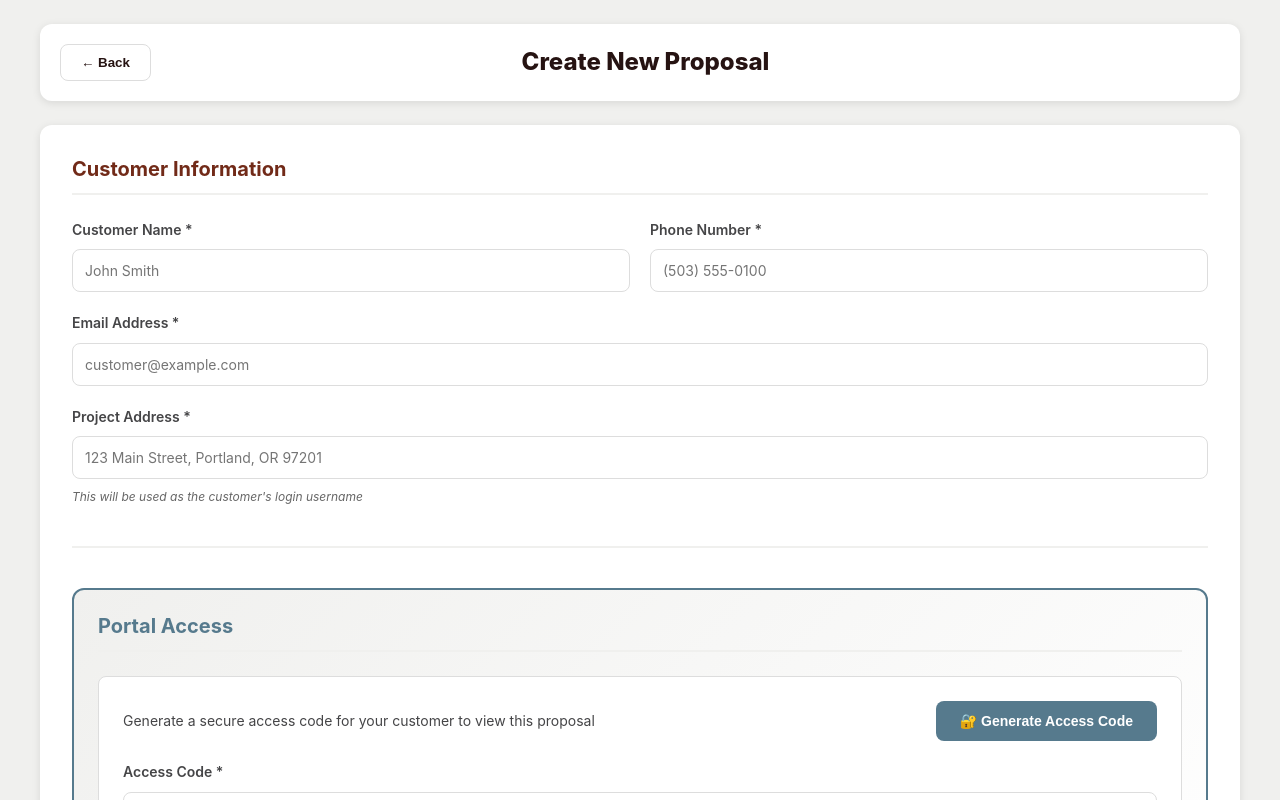
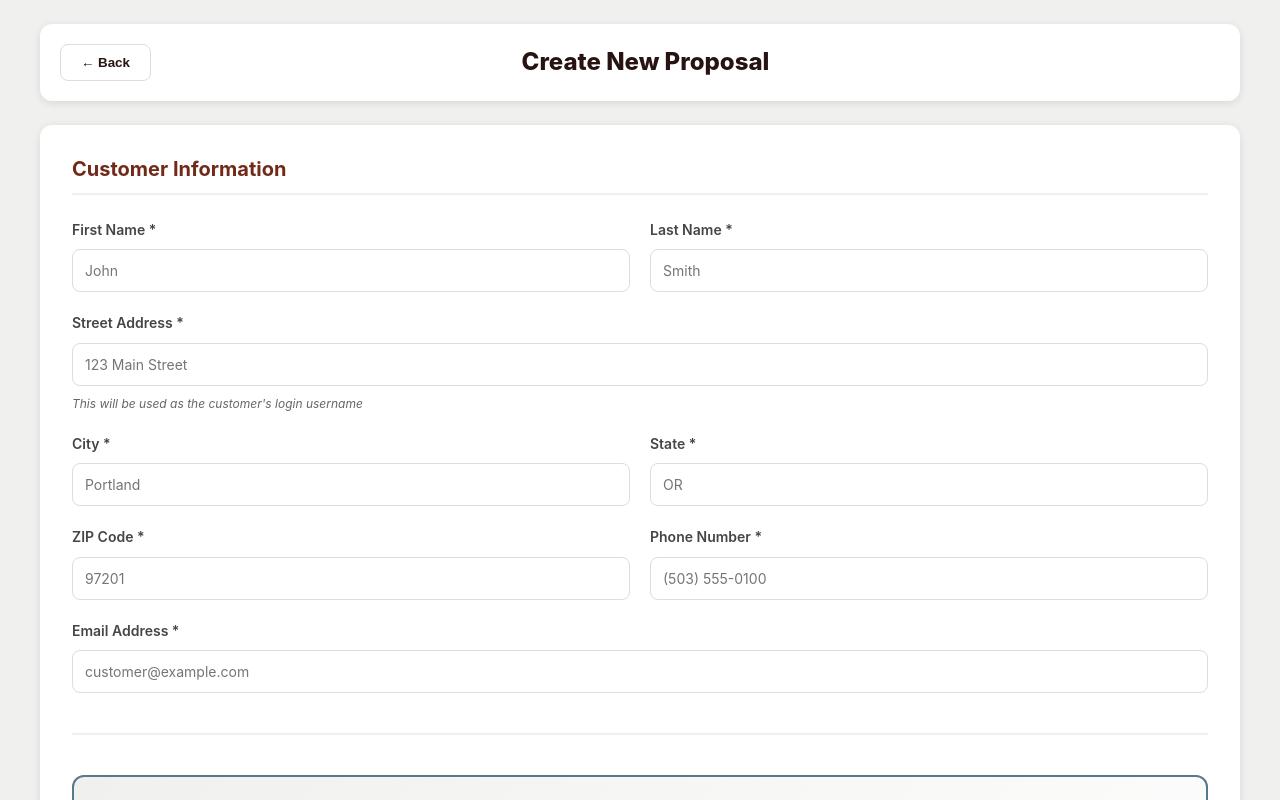
Before and after one commit to canyoncoor-sudo/canyon-customer-portal, a Next.js app: page /admin/proposals/new in a window 1280 px wide. Shown: the top 800 px of the page. Built offline with nearby package versions, Linux system fonts and the light colour scheme.

Commit message:
Remove Access Codes button, restructure proposal form with separate first/last name and complete location fields

```diff
--- a/app/admin/proposals/new/page.tsx
+++ b/app/admin/proposals/new/page.tsx
@@ -7,7 +7,8 @@ import './new-proposal.css';
 export default function NewProposal() {
   const router = useRouter();
   const [formData, setFormData] = useState({
-    customer_name: '',
+    first_name: '',
+    last_name: '',
     project_address: '',
     city: '',
     state: '',
@@ -62,7 +63,7 @@ export default function NewProposal() {
       const data = await res.json();
 
       // Show success message with access code
-      alert(`✅ Proposal created successfully!\n\nCustomer Access:\nAddress: ${formData.project_address}\nCode: ${formData.access_code}\n\nShare these credentials with your customer.`);
+      alert(`✅ Proposal created successfully!\n\nCustomer: ${formData.first_name} ${formData.last_name}\n\nCustomer Access:\nAddress: ${formData.project_address}\nCode: ${formData.access_code}\n\nShare these credentials with your customer.`);
 
       // Store the job ID and redirect to dashboard to see the new proposal
       router.push('/admin/dashboard');
@@ -99,14 +100,82 @@ export default function NewProposal() {
             <h2>Customer Information</h2>
             <div className="form-grid">
               <div className="form-field">
-                <label htmlFor="customer_name">Customer Name *</label>
+                <label htmlFor="first_name">First Name *</label>
                 <input
                   type="text"
-                  id="customer_name"
-                  name="customer_name"
-                  value={formData.customer_name}
+                  id="first_name"
+                  name="first_name"
+                  value={formData.first_name}
                   onChange={handleChange}
-                  placeholder="John Smith"
+                  placeholder="John"
+                  required
+                />
+              </div>
+
+              <div className="form-field">
+                <label htmlFor="last_name">Last Name *</label>
+                <input
+                  type="text"
+                  id="last_name"
+                  name="last_name"
+                  value={formData.last_name}
+                  onChange={handleChange}
+                  placeholder="Smith"
+                  required
+                />
+              </div>
+
+              <div className="form-field full-width">
+                <label htmlFor="project_address">Street Address *</label>
+                <input
+                  type="text"
+                  id="project_address"
+                  name="project_address"
+                  value={formData.project_address}
+                  onChange={handleChange}
+                  placeholder="123 Main Street"
+                  required
+                />
+                <small>This will be used as the customer's login username</small>
+              </div>
+
+              <div className="form-field">
+                <label htmlFor="city">City *</label>
+                <input
+                  type="text"
+                  id="city"
+                  name="city"
+                  value={formData.city}
+                  onChange={handleChange}
+                  placeholder="Portland"
+                  required
+                />
+              </div>
+
+              <div className="form-field">
+                <label htmlFor="state">State *</label>
+                <input
+                  type="text"
+                  id="state"
+                  name="state"
+                  value={formData.state}
+                  onChange={handleChange}
+                  placeholder="OR"
+                  maxLength={2}
+                  required
+                />
+              </div>
+
+              <div className="form-field">
+                <label htmlFor="zip_code">ZIP Code *</label>
+                <input
+                  type="text"
+                  id="zip_code"
+                  name="zip_code"
+                  value={formData.zip_code}
+                  onChange={handleChange}
+                  placeholder="97201"
+                  maxLength={10}
                   required
                 />
               </div>
@@ -135,20 +204,6 @@ export default function NewProposal() {
                   placeholder="customer@example.com"
                   required
                 />
-              </div>
-
-              <div className="form-field full-width">
-                <label htmlFor="project_address">Project Address *</label>
-                <input
-                  type="text"
-                  id="project_address"
-                  name="project_address"
-                  value={formData.project_address}
-                  onChange={handleChange}
-                  placeholder="123 Main Street, Portland, OR 97201"
-                  required
-                />
-                <small>This will be used as the customer's login username</small>
               </div>
             </div>
           </div>
--- a/app/api/admin/proposals/create/route.ts
+++ b/app/api/admin/proposals/create/route.ts
@@ -19,8 +19,12 @@ export async function POST(req: NextRequest) {
 
     const body = await req.json();
     const {
-      customer_name,
+      first_name,
+      last_name,
       project_address,
+      city,
+      state,
+      zip_code,
       email,
       phone,
       project_description,
@@ -28,8 +32,11 @@ export async function POST(req: NextRequest) {
       expiration_days
     } = body;
 
+    // Combine first and last name
+    const customer_name = `${first_name} ${last_name}`;
+
     // Validate required fields
-    if (!customer_name || !project_address || !email || !phone || !access_code) {
+    if (!first_name || !last_name || !project_address || !city || !state || !zip_code || !email || !phone || !access_code) {
       return NextResponse.json({ error: 'Missing required fields' }, { status: 400 });
     }
 
@@ -45,6 +52,9 @@ export async function POST(req: NextRequest) {
       .from('portal_jobs')
       .insert({
         job_address: project_address,
+        job_city: city,
+        job_state: state,
+        job_zip: zip_code,
         customer_name,
         customer_email: email,
         customer_phone: phone,
```
Also changed, not shown: app/admin/dashboard/page.tsx (+1 -9 lines).
